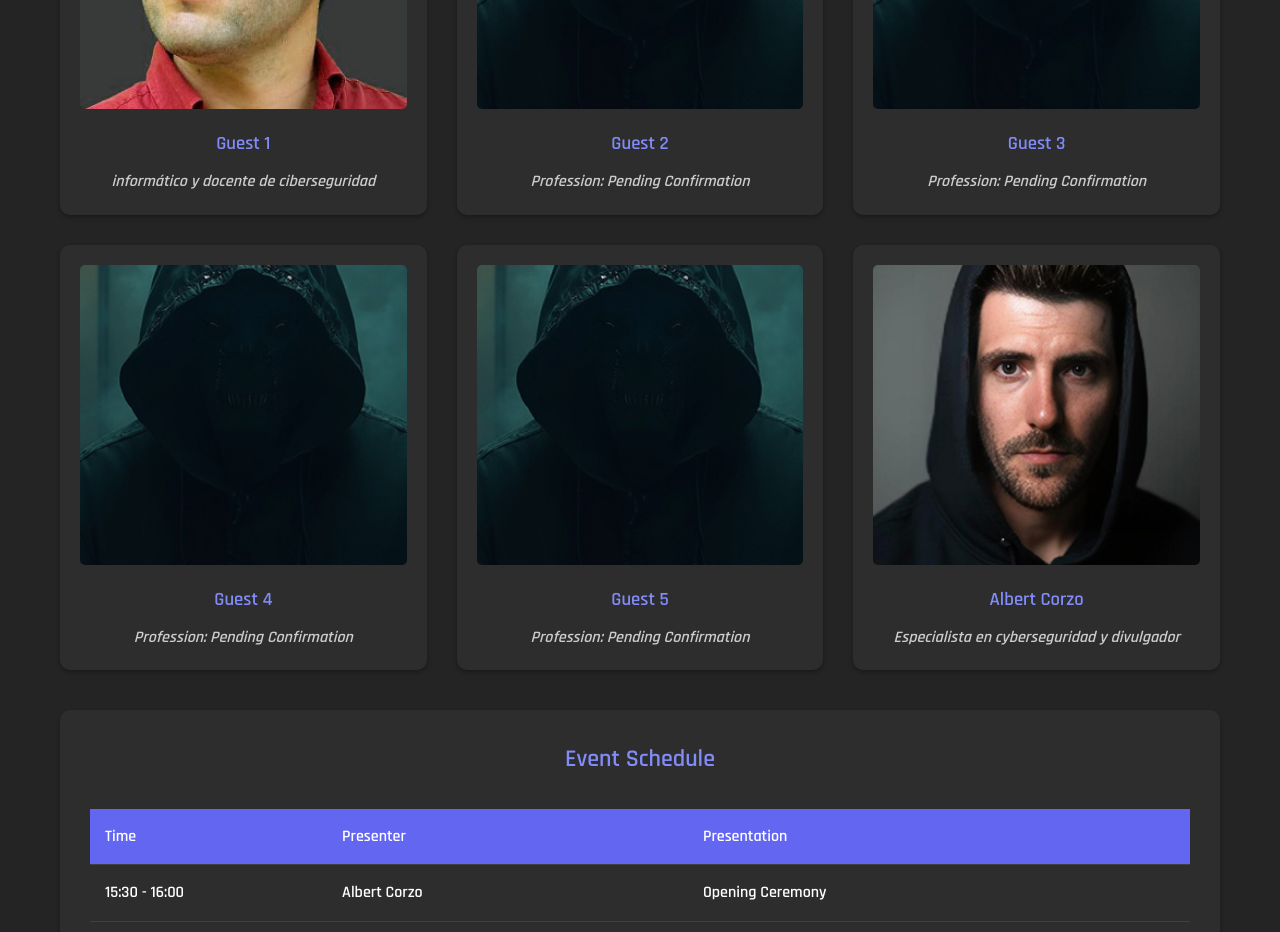
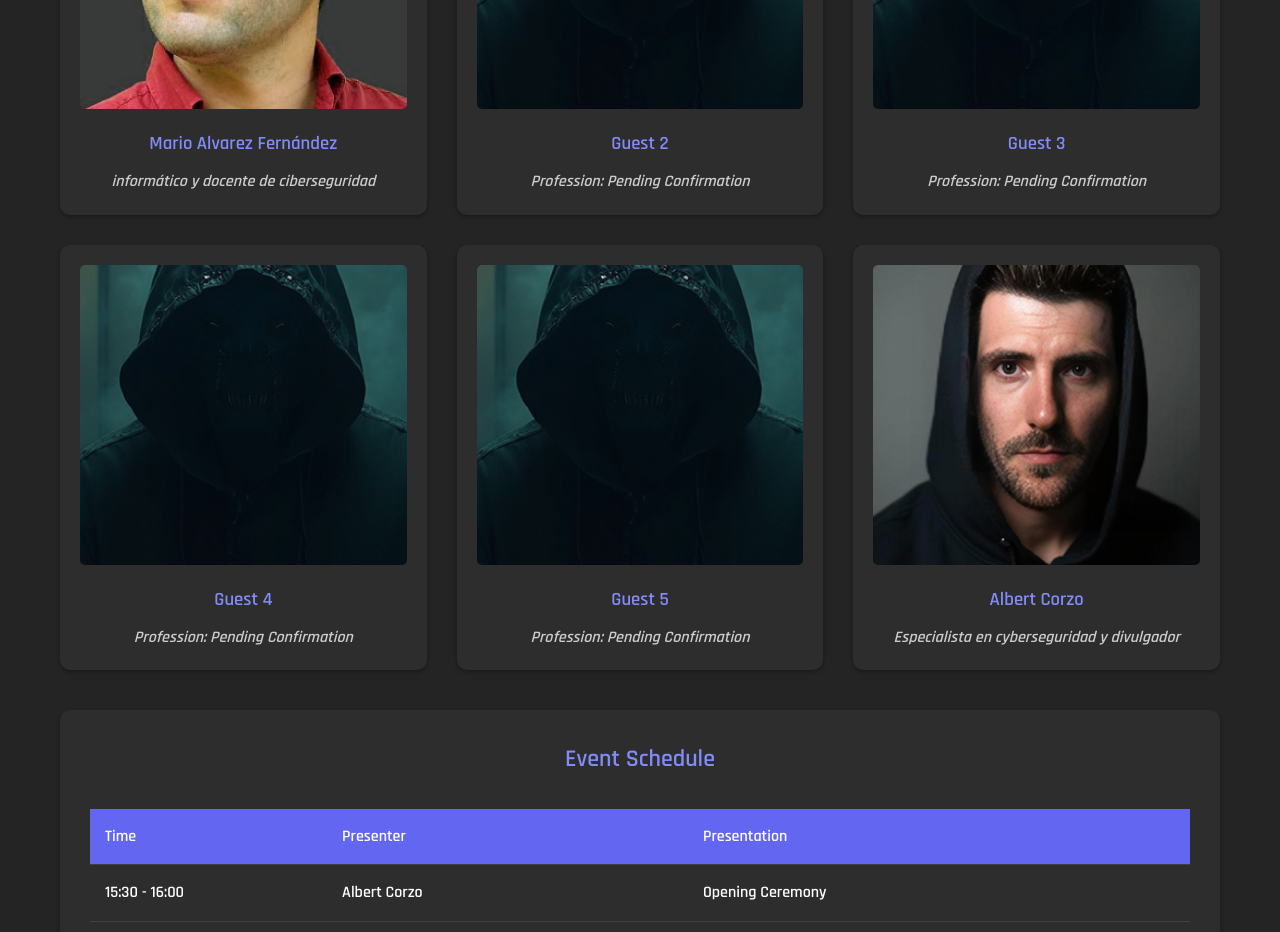
Before and after one commit to influencercon/home, a website built with Vite: page index.html in a window 1280 px wide. Shown: the part 1420-2352 px from the top of the page. Built offline with nearby package versions, Linux system fonts and the light colour scheme.

Commit message:
Update index.html

```diff
--- a/index.html
+++ b/index.html
@@ -61,7 +61,7 @@
                     <div class="guest-image">
                         <img src="images/1.jpg" alt="Mario Alvarez Fernández" loading="lazy">
                     </div>
-                    <h3><a href="https://maalfer.github.io/whoami/" target="_blank">Guest 1</a></h3>
+                    <h3><a href="https://maalfer.github.io/whoami/" target="_blank">Mario Alvarez Fernández</a></h3>
                     <p class="profession">informático y docente de ciberseguridad</p>
                 </div>
                 <div class="guest-card">
```
